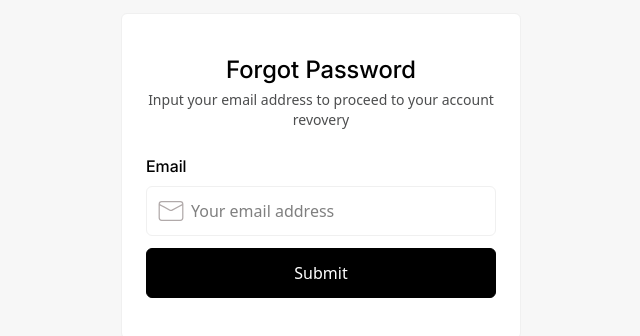
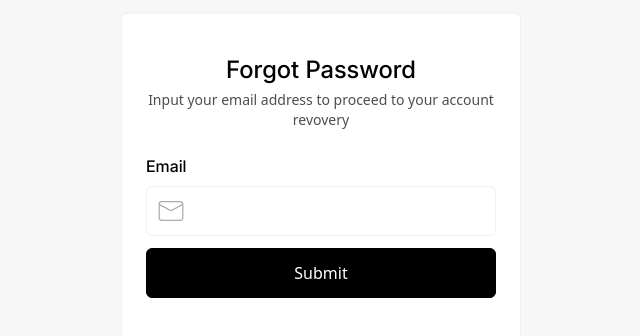
Before and after one commit to Habeebamoo/Flashquiz, a React (Vite) app in the folder client/: page /forgot in a window 1280 px wide. Shown: the part 224-560 px from the top of the page, without its empty margins (319-959 px from the left). Built offline with nearby package versions, Linux system fonts and the light colour scheme; no server answers.

Commit message:
Update Forgot.tsx

```diff
--- a/client/src/pages/Forgot.tsx
+++ b/client/src/pages/Forgot.tsx
@@ -68,7 +68,6 @@ const Page = () => {
                 className="pl-11 input dark:border-[#555] dark:bg-white"
                 value={email}
                 onChange={(e) => setEmail(e.target.value)}
-                placeholder="Your email address"
                 required
               />
               <CiMail size={30} color="rgb(177, 170, 170)" className="absolute top-[18px] left-[10px]" />
```
